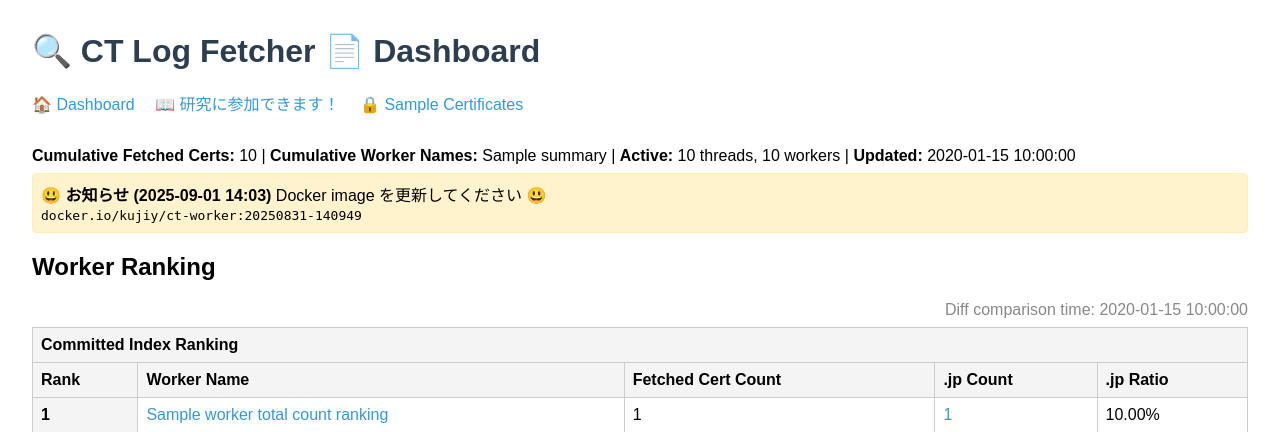
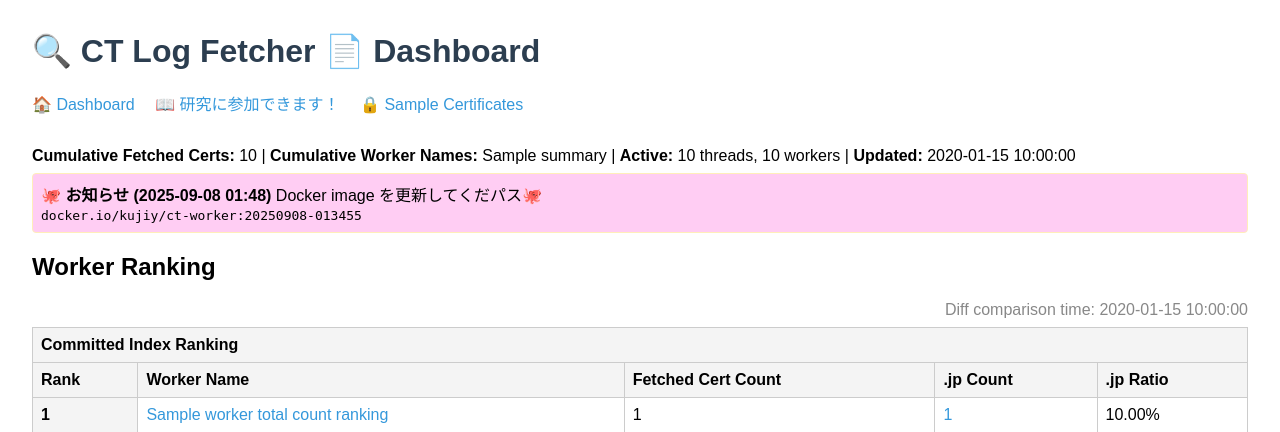
Before and after one commit to kujiy/ctlog-fetcher, a Python web app: template src/ui/templates/dashboard.html in a window 1280 px wide. Shown: the top 432 px of the page. Run offline with Jinja, Linux system fonts and the light colour scheme; the template is opened without the code that fills it: most values are stand-ins (such as "Sample title", 1, 10 or a date in 2020).

Commit message:
docker image

```diff
--- a/ct-log-worker.yaml
+++ b/ct-log-worker.yaml
@@ -14,7 +14,7 @@ spec:
     spec:
       containers:
       - name: worker
-        image: docker.io/kujiy/ct-worker:20250831-140949
+        image: docker.io/kujiy/ct-worker:20250908-013455
         env:
         - name: WORKER_NAME
           value: "your-public-name"
--- a/src/ui/templates/dashboard.html
+++ b/src/ui/templates/dashboard.html
@@ -33,7 +33,7 @@
 
     <div class="nav-links" style="margin-bottom: 2em;">
         <a href="/">🏠 Dashboard</a>
-        <a href="https://chikkuchiku.atlassian.net/wiki/external/YTIwZmYzMTFjODEzNDA3NjlmYWQxMThjNWY3ZDhmMDI">📖 研究に参加できます！</a>
+        <a href="https://chikkuchiku.atlassian.net/wiki/x/DICw">📖 研究に参加できます！</a>
         <a href="/unique_certs">🔒 Sample Certificates</a>
     </div>
 
@@ -43,9 +43,9 @@
         <b>Cumulative Worker Names:</b> {{ summary.cumulative_worker_names }} |
         <b>Active:</b> {{ "{:,}".format(summary.threads) }} threads, {{ "{:,}".format(summary.workers) }} workers&nbsp;|
         <b>Updated: </b> {{ summary.last_updated }}
-        <div style="margin-top: 0.5em; margin-bottom: 0.5em; padding: 0.5em; background: #fff3cd; border: 1px solid #ffeeba; border-radius: 4px;">
-            <b>😃 お知らせ (2025-09-01 14:03)</b> Docker image を更新してください 😃<br>
-            <code>docker.io/kujiy/ct-worker:20250831-140949</code>
+        <div style="margin-top: 0.5em; margin-bottom: 0.5em; padding: 0.5em; background: #ffcdf3; border: 1px solid #ffeeba; border-radius: 4px;">
+            <b>🐙 お知らせ (2025-09-08 01:48)</b> Docker image を更新してくだパス🐙<br>
+            <code>docker.io/kujiy/ct-worker:20250908-013455</code>
         </div>
         {% if summary.error %}
             <span class="error">⚠️ {{ summary.error }}</span>
--- a/src/ui/templates/fetched_certs.html
+++ b/src/ui/templates/fetched_certs.html
@@ -45,7 +45,7 @@
 <body>
     <div class="nav-links">
         <a href="/">← Back to Dashboard</a>
-        <a href="https://chikkuchiku.atlassian.net/wiki/external/YTIwZmYzMTFjODEzNDA3NjlmYWQxMThjNWY3ZDhmMDI">📖 あなたも研究に参加できます！</a>
+        <a href="https://chikkuchiku.atlassian.net/wiki/x/DICw">📖 あなたも研究に参加できます！</a>
     </div>
 
     <h1>🔒 Fetched Certificates by Worker: {{ worker_name }}</h1>
--- a/src/ui/templates/unique_certs.html
+++ b/src/ui/templates/unique_certs.html
@@ -45,7 +45,7 @@
 <body>
     <div class="nav-links">
         <a href="/">← Back to Dashboard</a>
-        <a href="https://chikkuchiku.atlassian.net/wiki/external/YTIwZmYzMTFjODEzNDA3NjlmYWQxMThjNWY3ZDhmMDI">📖 あなたも研究に参加できます！</a>
+        <a href="https://chikkuchiku.atlassian.net/wiki/x/DICw">📖 あなたも研究に参加できます！</a>
     </div>
 
     <h1>🔒 Unique Certificates</h1>
```
Also changed, not shown: README.md, 1 other file.
